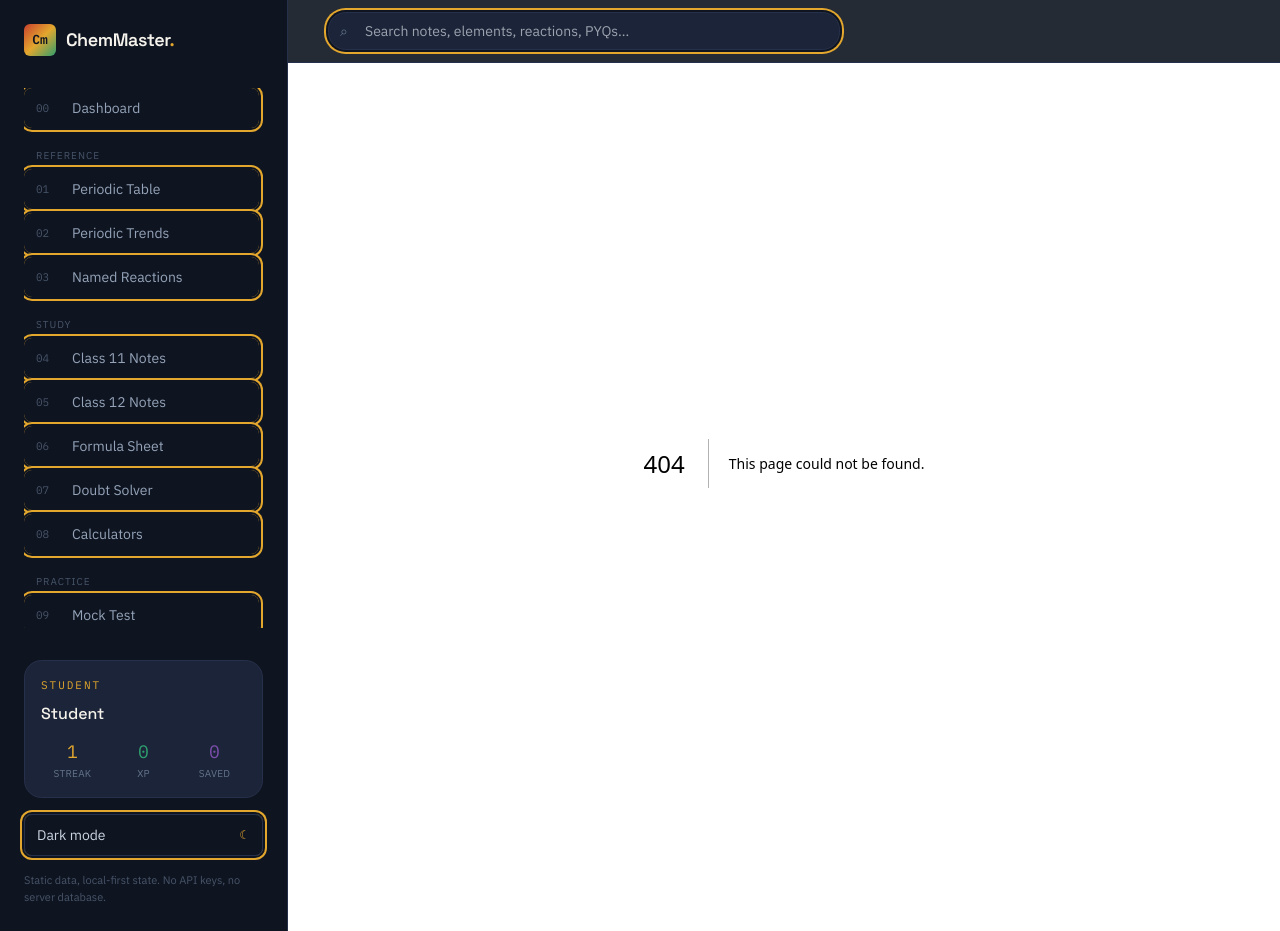
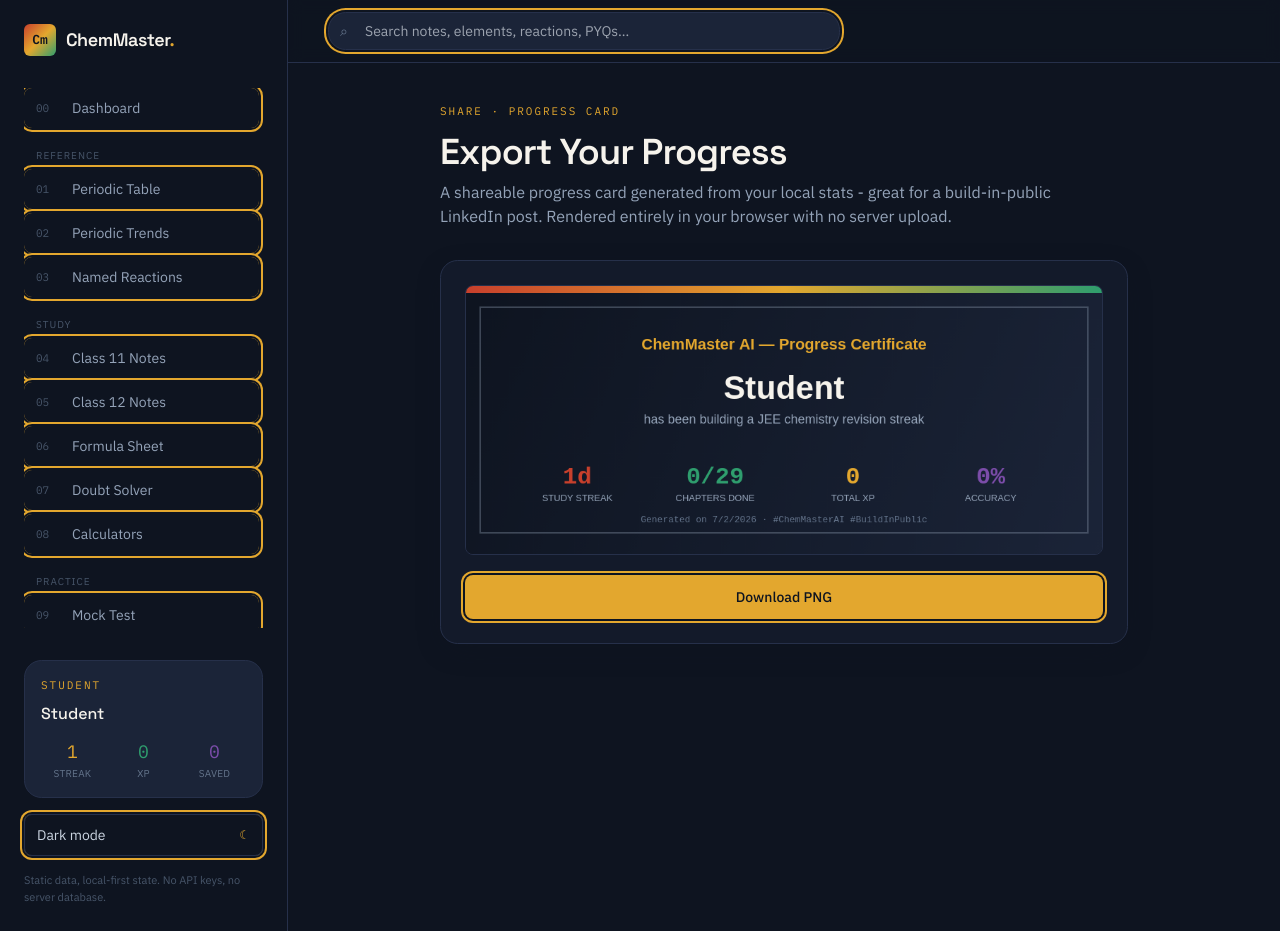
Before and after one commit to Krishgarg2708/ChemMaster-AI, a Next.js app: page /certificate in a window 1280 px wide. Before the commit this address had no page. Built offline with nearby package versions, Linux system fonts and the light colour scheme.

Commit message:
Add files via upload

```diff
--- /dev/null
+++ b/app/certificate/page.js
@@ -0,0 +1,7 @@
+import Certificate from "@/components/Certificate";
+
+export const metadata = { title: "Progress Card — ChemMaster AI" };
+
+export default function CertificatePage() {
+  return <Certificate />;
+}
```
